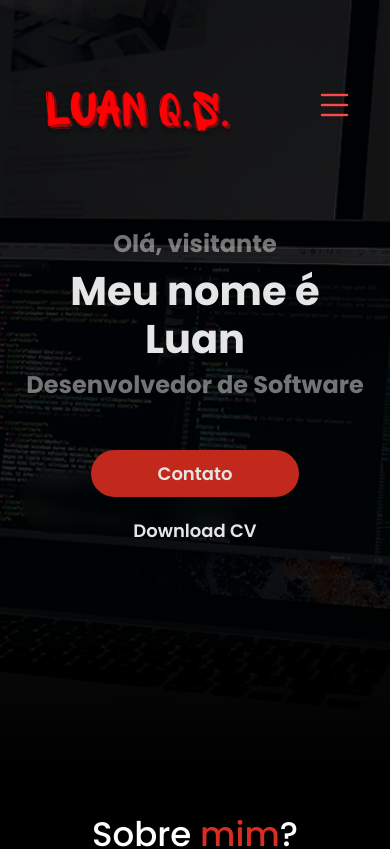
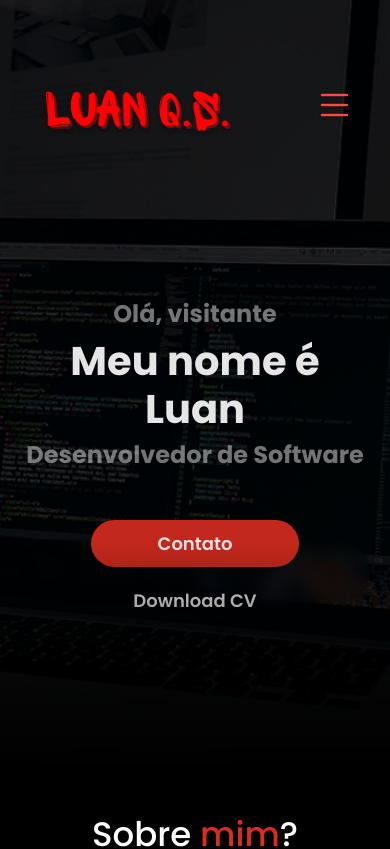
Before and after one commit to LuanQS2/My-Portfolio-Luan, an Angular app: page / in a window 390 px wide. Shown: the top 849 px of the page. Built offline with nearby package versions, Linux system fonts and the light colour scheme.

Commit message:
New style home responsive

```diff
--- a/src/app/components/home/home.component.scss
+++ b/src/app/components/home/home.component.scss
@@ -298,6 +298,16 @@ main {
 }
 
 
+@media (max-width: 1280px) {
+  main {
+    .hero {
+      h3 {
+        margin-top: 140px;
+      }
+    }
+  }
+}
+
 @media (max-width: 1024px) {
     main{
       .about {
```
